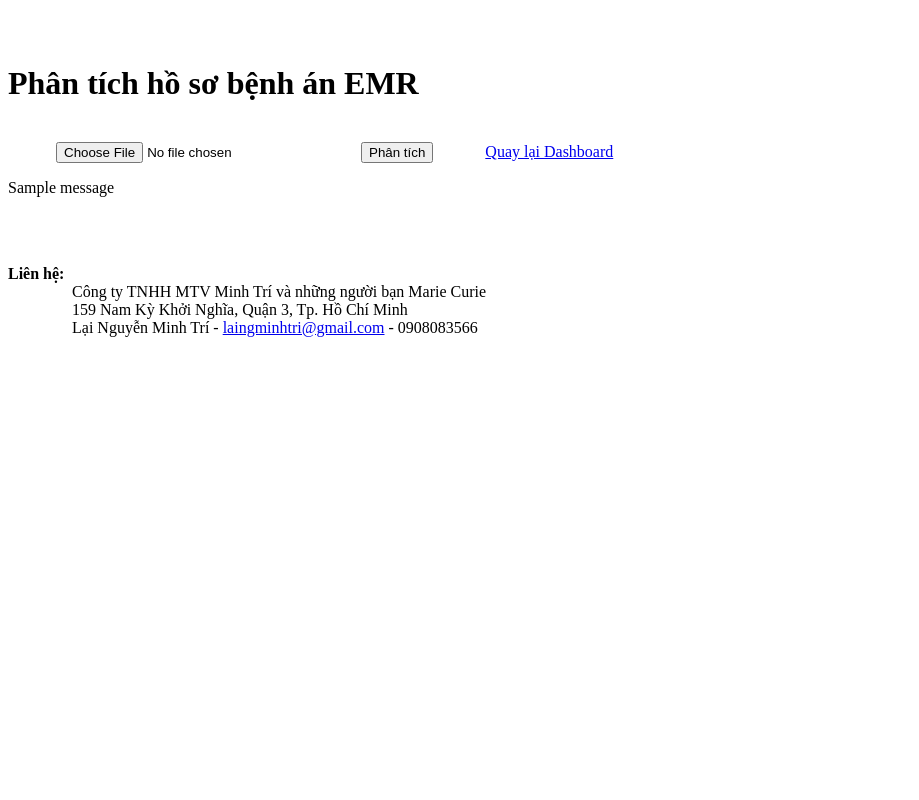
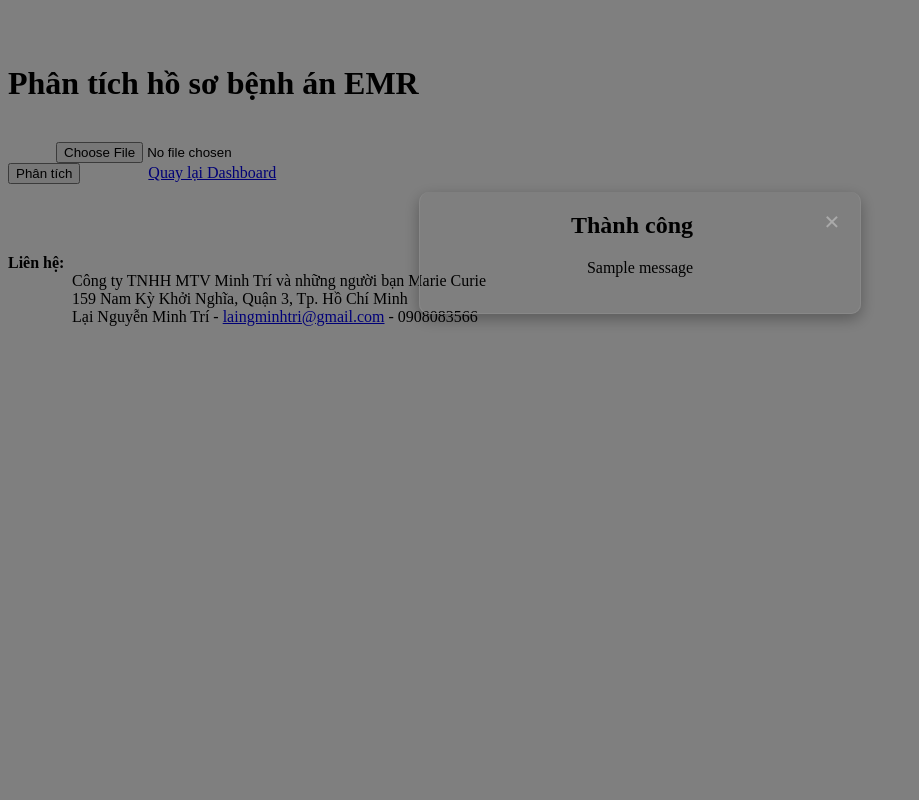
Before and after one commit to minhtriizkooooo-sys/EMR-Analysis, a Flask app: page /emr_profile in a window 1280 px wide. Shown: the whole page, without its empty margins (0-919 px from the left). Run offline with Flask 3, Linux system fonts and the light colour scheme; the visitor is signed in with stand-in values (Sample User, id 1); one stand-in notice (Sample message) is shown.

Commit message:
Update emr_profile.html

```diff
--- a/templates/emr_profile.html
+++ b/templates/emr_profile.html
@@ -4,28 +4,46 @@
     <meta charset="UTF-8">
     <title>Phân tích hồ sơ EMR</title>
     <style>
+        /* Color Palette */
+        :root {
+            --main-green: #4CAF50; /* Primary button and highlight */
+            --dark-green: #2E7D32; /* Title and hover */
+            --light-bg: #e8f5e9;   /* Light background */
+            --success-bg: #e6ffe6; /* Report section background */
+            --error-bg: #ffebee;   /* Error background */
+            --error-color: #d32f2f;
+        }
+
         body {
             font-family: Arial, sans-serif;
-            background: #e8f5e9;
+            background: var(--light-bg);
             margin: 0;
             padding: 0;
+            display: flex;
+            justify-content: center;
+            align-items: flex-start;
             min-height: 100vh;
         }
         .container {
-            max-width: 700px;
-            margin: 50px auto;
+            max-width: 750px;
+            margin: 50px 20px;
             background: #fff;
             padding: 30px;
             border-radius: 10px;
-            box-shadow: 0 0 20px rgba(0,0,0,0.1);
+            box-shadow: 0 4px 15px rgba(0,0,0,0.1);
+            width: 100%;
         }
         h1 {
-            color: #2e7d32;
+            color: var(--dark-green);
             text-align: center;
-            margin-bottom: 20px;
+            margin-bottom: 25px;
+            border-bottom: 2px solid var(--light-bg);
+            padding-bottom: 10px;
         }
         form {
-            text-align: center;
+            display: flex;
+            justify-content: space-between;
+            align-items: center;
             margin-bottom: 30px;
             padding: 20px;
             border: 1px solid #ddd;
@@ -33,14 +51,19 @@
             background: #f9f9f9;
         }
         input[type="file"] {
-            padding: 10px;
+            flex-grow: 1;
+            padding: 8px;
             border: 1px solid #ccc;
             border-radius: 5px;
-            margin-right: 10px;
+            margin-right: 15px;
+        }
+        .button-group {
+            display: flex;
+            gap: 10px;
         }
         button[type="submit"],
         .btn-dashboard {
-            background-color: #4caf50;
+            background-color: var(--main-green);
             color: white;
             padding: 10px 20px;
             border: none;
@@ -50,50 +73,43 @@
             transition: background-color 0.3s;
             text-decoration: none;
             display: inline-block;
+            font-weight: bold;
         }
         button[type="submit"]:hover,
         .btn-dashboard:hover {
-            background-color: #2e7d32;
+            background-color: var(--dark-green);
         }
-
-        /* CSS cho Flash Messages */
-        .flash-message {
-            list-style: none;
-            padding: 10px;
-            margin-bottom: 10px;
-            border-radius: 5px;
-            text-align: center;
-             font-weight: bold;
-        }
-        .flash-success { background-color: #f1f8e9; color: #2e7d32; border: 1px solid #a5d6a7; }
-        .flash-danger { background-color: #ffebee; color: #d32f2f; border: 1px solid #d32f2f; }
-        .flash-warning { background-color: #fff8e1; color: #f9a825; border: 1px solid #ffecb3; }
 
         .report-section {
             margin-top: 30px;
             padding: 20px;
-            border: 2px solid #a5d6a7;
+            border: 2px solid var(--main-green);
             border-radius: 8px;
-            background: #f1f8e9;
+            background: var(--success-bg);
+            overflow-x: auto; /* Dành cho bảng rộng */
         }
         .report-section h3 {
-            color: #2e7d32;
-            border-bottom: 1px solid #c8e6c9;
+            color: var(--dark-green);
+            border-bottom: 1px solid var(--main-green);
             padding-bottom: 10px;
+            text-align: center;
         }
         .report-section table {
+            min-width: 600px; /* Đảm bảo bảng hiển thị tốt */
             width: 100%;
             border-collapse: collapse;
             margin-top: 10px;
+            font-size: 14px;
         }
         .report-section th, .report-section td {
-            border: 1px solid #a5d6a7;
+            border: 1px solid var(--main-green);
             padding: 8px;
             text-align: left;
         }
         .report-section th {
-            background-color: #a5d6a7;
-            color: #333;
+            background-color: var(--main-green);
+            color: white;
+            font-weight: bold;
         }
         .contact {
             clear: both;
@@ -104,6 +120,51 @@
             color: #666;
             text-align: center;
         }
+        /* Modal Popup Styles */
+        .modal {
+            display: none;
+            position: fixed;
+            z-index: 1000;
+            left: 0;
+            top: 0;
+            width: 100%;
+            height: 100%;
+            overflow: auto;
+            background-color: rgba(0,0,0,0.5);
+        }
+        .modal-content {
+            background-color: #fefefe;
+            margin: 15% auto;
+            padding: 20px;
+            border: 1px solid #888;
+            width: 80%;
+            max-width: 400px;
+            border-radius: 10px;
+            box-shadow: 0 5px 15px rgba(0,0,0,0.3);
+            text-align: center;
+            animation: fadeIn 0.3s;
+        }
+        .close-btn {
+            color: #aaa;
+            float: right;
+            font-size: 28px;
+            font-weight: bold;
+            line-height: 20px;
+        }
+        .close-btn:hover,
+        .close-btn:focus {
+            color: #000;
+            text-decoration: none;
+            cursor: pointer;
+        }
+        .modal-success { border-top: 5px solid var(--main-green); background-color: var(--success-bg); }
+        .modal-danger { border-top: 5px solid var(--error-color); background-color: var(--error-bg); }
+        .modal-warning { border-top: 5px solid #ffc107; background-color: #fff8e1; }
+        #modalTitle { margin-top: 0; color: var(--dark-green); }
+        @keyframes fadeIn {
+            from { opacity: 0; transform: translateY(-20px); }
+            to { opacity: 1; transform: translateY(0); }
+        }
     </style>
 </head>
 <body>
@@ -112,25 +173,15 @@
 
         <form method="POST" enctype="multipart/form-data" action="{{ url_for('upload_emr') }}">
             <input type="file" name="file" accept=".csv, .xlsx, .xls" required>
-            <button type="submit">Phân tích</button>
-            <a href="{{ url_for('dashboard') }}" class="btn-dashboard">Quay lại Dashboard</a>
+            <div class="button-group">
+                <button type="submit">Phân tích</button>
+                <a href="{{ url_for('dashboard') }}" class="btn-dashboard">Quay lại Dashboard</a>
+            </div>
         </form>
-
-        {% with messages = get_flashed_messages(with_categories=true) %}
-            {% if messages %}
-                <ul style="padding: 0;">
-                    {% for category, message in messages %}
-                        <li class="flash-message flash-{{ category }}">
-                            {{ message }}
-                        </li>
-                    {% endfor %}
-                </ul>
-            {% endif %}
-        {% endwith %}
 
         {% if summary %}
             <div class="report-section">
-                <h3>Tóm tắt Dữ liệu Hồ sơ</h3>
+                <h3>Tóm tắt Dữ liệu Hồ sơ {% if filename %}({{ filename }}){% endif %}</h3>
                 {{ summary | safe }}
             </div>
         {% endif %}
@@ -142,5 +193,68 @@
                 Lại Nguyễn Minh Trí - <a href="mailto:laingminhtri@gmail.com">laingminhtri@gmail.com</a> - 0908083566</p>
         </div>
     </div>
+
+    <!-- Modal Popup Structure -->
+    <div id="customModal" class="modal">
+        <div class="modal-content">
+            <span class="close-btn">&times;</span>
+            <h2 id="modalTitle"></h2>
+            <p id="modalBody"></p>
+        </div>
+    </div>
+
+    <script>
+        // Modal Logic
+        const modal = document.getElementById("customModal");
+        const closeBtn = document.getElementsByClassName("close-btn")[0];
+        const modalContent = modal.querySelector('.modal-content');
+        const modalTitle = document.getElementById('modalTitle');
+        const modalBody = document.getElementById('modalBody');
+
+        function showModal(category, message) {
+            // Loại bỏ các class cũ và thêm class mới
+            modalContent.className = 'modal-content';
+            modalContent.classList.add(`modal-${category}`);
+
+            // Thiết lập tiêu đề dựa trên loại thông báo
+            let titleText = 'Thông báo';
+            if (category === 'success') {
+                titleText = 'Thành công';
+                modalTitle.style.color = 'var(--dark-green)';
+            } else if (category === 'danger') {
+                titleText = 'Lỗi nghiêm trọng';
+                modalTitle.style.color = 'var(--error-color)';
+            } else if (category === 'warning') {
+                titleText = 'Cảnh báo';
+                modalTitle.style.color = '#ffc107';
+            }
+
+            modalTitle.textContent = titleText;
+            modalBody.textContent = message;
+            modal.style.display = "block";
+        }
+
+        closeBtn.onclick = function() {
+            modal.style.display = "none";
+        }
+
+        window.onclick = function(event) {
+            if (event.target == modal) {
+                modal.style.display = "none";
+            }
+        }
+
+        // Jinja2 Flash Message Handler
+        {% with messages = get_flashed_messages(with_categories=true) %}
+            {% if messages %}
+                document.addEventListener('DOMContentLoaded', () => {
+                    {% for category, message in messages %}
+                        // Gọi showModal cho mỗi thông báo flash
+                        showModal('{{ category }}', '{{ message }}');
+                    {% endfor %}
+                });
+            {% endif %}
+        {% endwith %}
+    </script>
 </body>
 </html>
```
